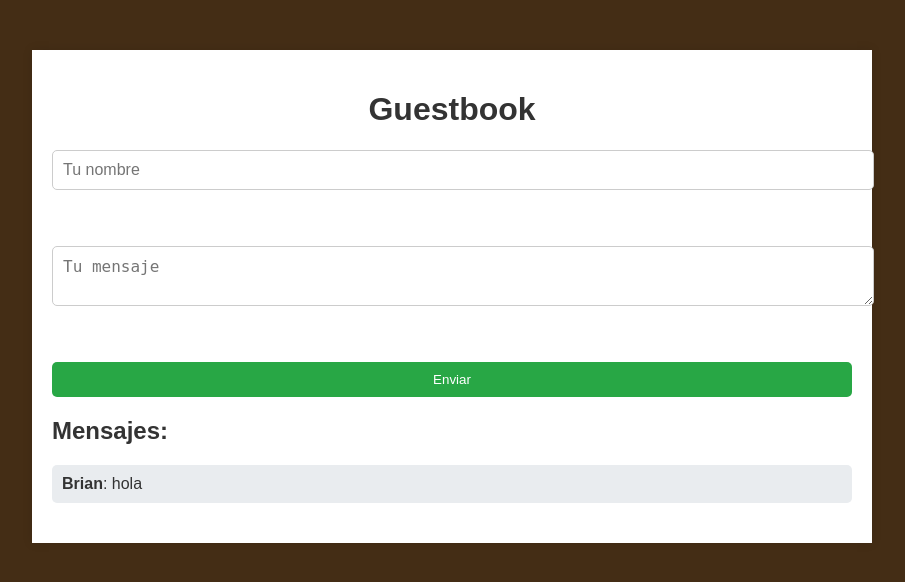
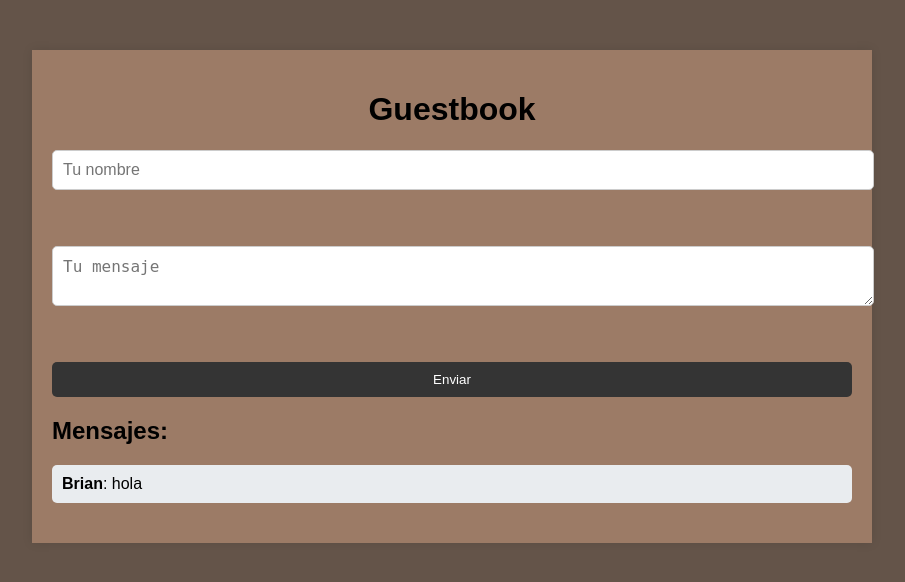
Before and after one commit to BrianCalvario/guestbook-app, a Flask app: page / in a window 1280 px wide. Shown: the top 582 px of the page, without its empty margins (188-1093 px from the left). Run offline with Flask 3, Linux system fonts and the light colour scheme.

Commit message:
ya acabe

```diff
--- a/guestbook-app/static/style.css
+++ b/guestbook-app/static/style.css
@@ -1,7 +1,7 @@
 body {
     font-family: Arial, sans-serif;
-    background-color: #442d15;
-    color: #333;
+    background-color: #645449;
+    color: #000000;
     margin: 0;
     padding: 0;
 }
@@ -10,7 +10,7 @@ body {
     width: 80%;
     max-width: 800px;
     margin: 50px auto;
-    background-color: #fff;
+    background-color: #9c7b66;
     padding: 20px;
     box-shadow: 0 0 10px rgba(0, 0, 0, 0.1);
 }
@@ -36,7 +36,7 @@ textarea {
 
 button {
     padding: 10px 20px;
-    background-color: #28a745;
+    background-color: #343434;
     color: white;
     border: none;
     border-radius: 5px;
@@ -44,7 +44,7 @@ button {
 }
 
 button:hover {
-    background-color: #218838;
+    background-color: #2d2d2d;
 }
 
 .message {
```
